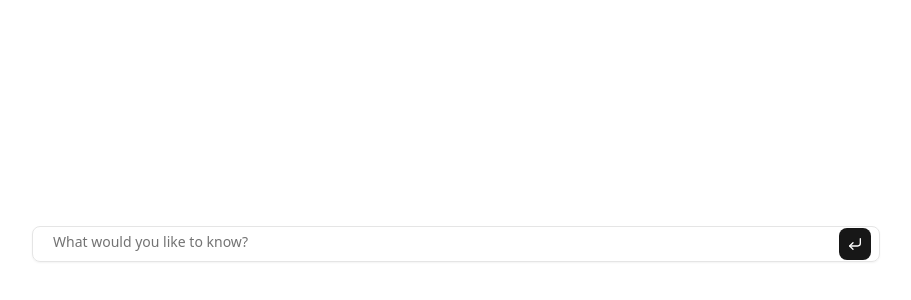
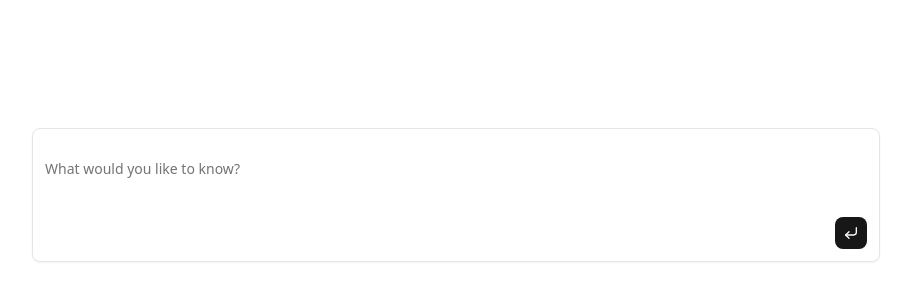
Before and after one commit to ZekiAhmed/AiProjects, a Next.js app in the folder nextjs-aisdk-rag-chatbot/: page /chat in a window 1280 px wide. Shown: the part 450-750 px from the top of the page, without its empty margins (184-1095 px from the left). Built offline with nearby package versions, Linux system fonts and the light colour scheme.

Commit message:
clerk downloaded

```diff
--- a/nextjs-aisdk-rag-chatbot/package.json
+++ b/nextjs-aisdk-rag-chatbot/package.json
@@ -15,6 +15,7 @@
     "@ai-sdk/openai-compatible": "^2.0.30",
     "@ai-sdk/react": "^3.0.84",
     "@base-ui/react": "^1.1.0",
+    "@clerk/nextjs": "^6.37.4",
     "@hookform/resolvers": "^5.2.2",
     "@radix-ui/react-use-controllable-state": "^1.2.2",
     "@rive-app/react-webgl2": "^4.26.2",
--- a/nextjs-aisdk-rag-chatbot/src/app/chat/page.tsx
+++ b/nextjs-aisdk-rag-chatbot/src/app/chat/page.tsx
@@ -3,11 +3,11 @@
 import { Fragment, useState } from "react";
 import { useChat } from "@ai-sdk/react";
 import {
-  Attachments,
-  Attachment,
-  AttachmentPreview,
-  AttachmentInfo,
-  AttachmentRemove,
+    Attachments,
+    Attachment,
+    AttachmentPreview,
+    AttachmentInfo,
+    AttachmentRemove,
 } from "@/components/ai-elements/attachments";
 import {
     Conversation,
@@ -24,6 +24,14 @@ import {
     PromptInputTextarea,
     // PromptInputToolbar,
     PromptInputTools,
+    PromptInputActionAddAttachments,
+    PromptInputActionMenu,
+    PromptInputActionMenuContent,
+    PromptInputActionMenuTrigger,
+    PromptInputButton,
+    PromptInputFooter,
+    PromptInputHeader,
+    usePromptInputAttachments,
 } from "@/components/ai-elements/prompt-input";
 import { Spinner } from "@/components/ui/spinner"
 
@@ -72,19 +80,22 @@ export default function RAGChatBot() {
 
             <PromptInputProvider>
                 <PromptInput onSubmit={handleSubmit} className="mt-4">
+                    <PromptInputHeader>
+                        {/* <PromptInputAttachmentsDisplay /> */}
+                    </PromptInputHeader>
                     <PromptInputBody>
                         <PromptInputTextarea
                             value={input}
                             onChange={(e) => setInput(e.target.value)}
-                            className="p-5"
+                            // className="p-5"
                         />
-                        {/* <PromptInputToolbar> */}
-                        {/* <PromptInputTools> */}
-                        {/* Model selector, web search, etc. */}
-                        {/* </PromptInputTools> */}
-                        <PromptInputSubmit className="m-2" />
-                        {/* </PromptInputToolbar> */}
                     </PromptInputBody>
+                    <PromptInputFooter>
+                        <PromptInputTools>
+
+                        </PromptInputTools>
+                        <PromptInputSubmit className="" />
+                    </PromptInputFooter>
                 </PromptInput>
             </PromptInputProvider>
         </div>
```
Also changed, not shown: 1 other file (tests, documents, lock files or other folders).
